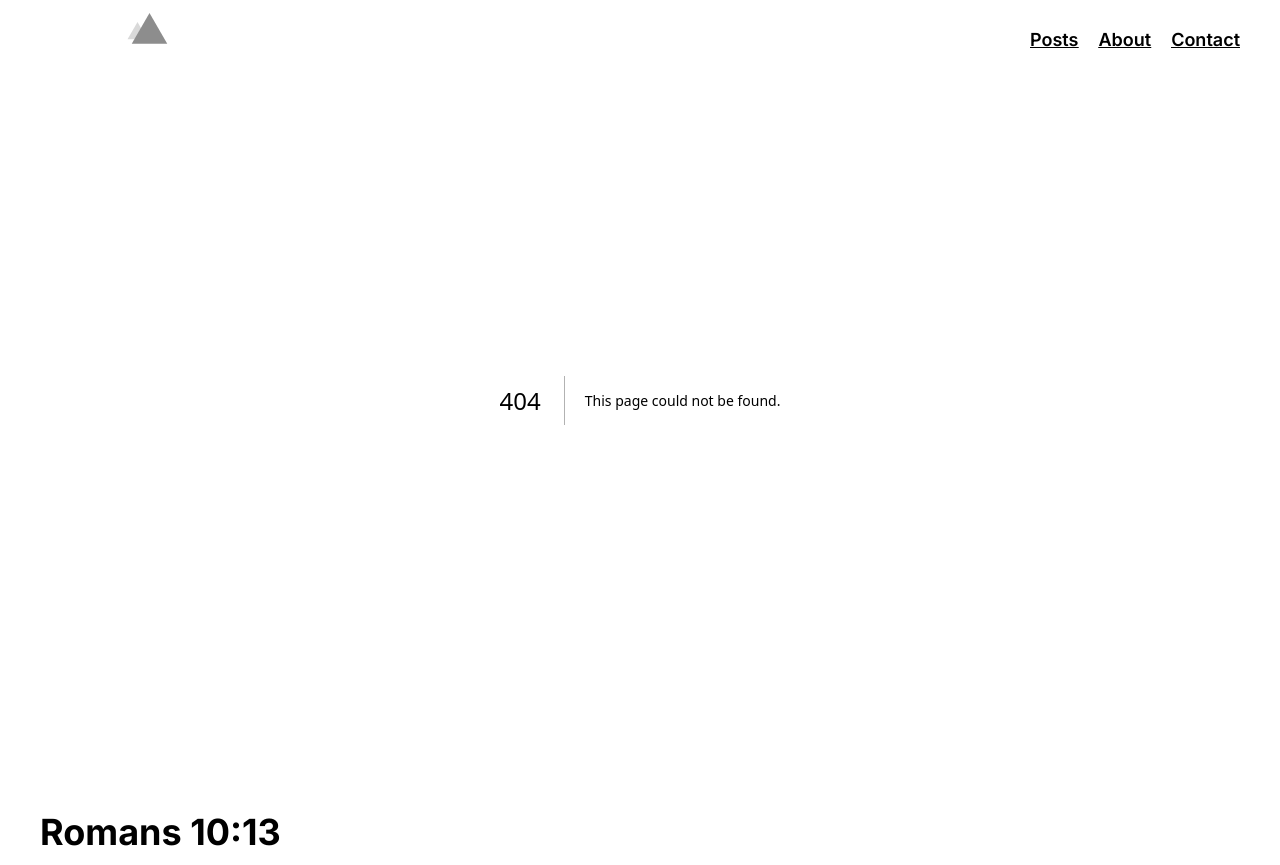
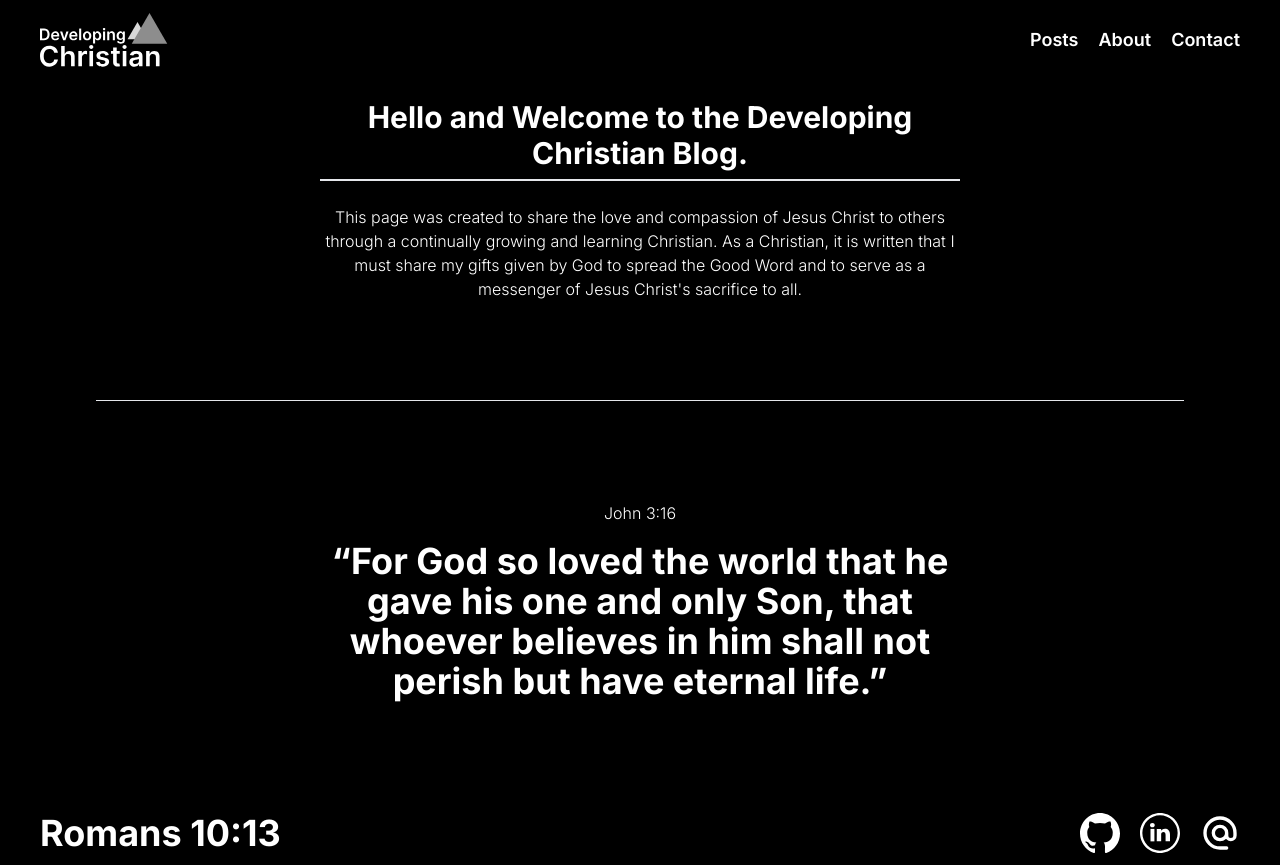
Before and after one commit to epicasino/developing-christian-blog, a Next.js app: page /about in a window 1280 px wide. Before the commit this address had no page. Built offline with nearby package versions, Linux system fonts and the light colour scheme.

Commit message:
completed footer, fixed warnings, started about page

```diff
--- /dev/null
+++ b/src/app/about/page.tsx
@@ -0,0 +1,33 @@
+import ContentBreak from '@/components/utils/ContentBreak';
+import React from 'react';
+
+export default function page() {
+  return (
+    <main>
+      <header className="h-[50vh] flex items-center justify-center">
+        <div className="w-[80vw] xl:w-[50vw] flex flex-col items-center text-center gap-6">
+          <h2 className="border-b-2 pb-2">
+            Hello and Welcome to the Developing Christian Blog.
+          </h2>
+          <p className="font-light">
+            {`This page was created to share the love and compassion of Jesus Christ
+          to others through a continually growing and learning Christian. As a
+          Christian, it is written that I must share my gifts given by God to
+          spread the Good Word and to serve as a messenger of Jesus Christ's
+          sacrifice to all.`}
+          </p>
+        </div>
+      </header>
+      <ContentBreak />
+      <article className="h-[50vh] flex items-center justify-center">
+        <div className="w-[80vw] xl:w-[50vw] flex flex-col items-center text-center gap-4">
+          <p className="font-light">John 3:16</p>
+          <h1 className="">
+            “For God so loved the world that he gave his one and only Son, that
+            whoever believes in him shall not perish but have eternal life.”
+          </h1>
+        </div>
+      </article>
+    </main>
+  );
+}
--- a/src/app/globals.css
+++ b/src/app/globals.css
@@ -4,7 +4,7 @@
 
 @layer components {
   .navbar-links {
-    @apply transition hover:text-white/50 underline;
+    @apply transition hover:text-white/50 hover:underline;
   }
 }
 
@@ -35,3 +35,7 @@ h2 {
 h3 {
   @apply text-lg lg:text-2xl font-bold;
 }
+
+a {
+  text-decoration: none;
+}
--- a/src/app/layout.tsx
+++ b/src/app/layout.tsx
@@ -7,8 +7,8 @@ import Footer from '@/components/footer/Footer';
 const inter = Inter({ subsets: ['latin'] });
 
 export const metadata: Metadata = {
-  title: 'Create Next App',
-  description: 'Generated by create next app',
+  title: 'Developing Christian',
+  description: 'Developing Christian Blog',
 };
 
 export default function RootLayout({
--- a/src/app/page.tsx
+++ b/src/app/page.tsx
@@ -1,13 +1,14 @@
-
 import Article from '@/components/main/articles/Article';
 import MainArticle from '@/components/main/articles/MainArticle';
 import VerseOfTheDay from '@/components/main/verse-of-the-day/VerseOfTheDay';
+import ViewMorePosts from '@/components/main/view-more-posts/ViewMorePosts';
+import ContentBreak from '@/components/utils/ContentBreak';
 
 export default function Home() {
   return (
     <main className="min-h-screen flex flex-col">
       <VerseOfTheDay />
-      <hr className="mx-24" />
+      <ContentBreak />
       <MainArticle
         title="Example"
         date="Aug. 4, 2024"
@@ -15,7 +16,7 @@ export default function Home() {
         text="Lorem ipsum dolor sit amet consectetur adipisicing elit. Unde, ex. Deleniti obcaecati doloribus ipsum dolore nostrum ullam, voluptate placeat labore sunt libero sapiente sed reiciendis magnam eius, quo, velit molestiae. Lorem ipsum dolor sit amet consectetur adipisicing elit. Unde, ex. Deleniti obcaecati doloribus ipsum dolore nostrum ullam, voluptate placeat labore sunt libero sapiente sed reiciendis magnam eius, quo, velit molestiae. Lorem ipsum dolor sit amet consectetur adipisicing elit. Unde, ex. Deleniti obcaecati doloribus ipsum dolore nostrum ullam, voluptate placeat labore sunt libero sapiente sed reiciendis magnam eius, quo, velit molestiae. Lorem ipsum dolor sit amet consectetur adipisicing elit. Unde, ex. Deleniti obcaecati doloribus ipsum dolore nostrum ullam, voluptate placeat labore sunt libero sapiente sed reiciendis magnam eius, quo, velit molestiae. Lorem ipsum dolor sit amet consectetur adipisicing elit. Unde, ex. Deleniti obcaecati doloribus ipsum dolore nostrum ullam, voluptate placeat labore sunt libero sapiente sed reiciendis magnam eius, quo, velit molestiae. Lorem ipsum dolor sit amet consectetur adipisicing elit. Unde, ex. Deleniti obcaecati doloribus ipsum dolore nostrum ullam, voluptate placeat labore sunt libero sapiente sed reiciendis magnam eius, quo, velit molestiae. "
         image="https://cdn.discordapp.com/attachments/1067264226533585056/1270105415190974464/ghastly.png?ex=66b27d58&is=66b12bd8&hm=7dbea665662de2ceda68d5000a51e440e85dafdc3184ab44742edadf0849882f&"
       />
-      <hr className="mx-24" />
+      <ContentBreak />
       <h2 className="self-center mt-10 border-b-2 pb-2">Recent Posts</h2>
       <Article
         title="Example"
@@ -38,6 +39,7 @@ export default function Home() {
         text="Lorem ipsum dolor sit amet consectetur adipisicing elit. Unde, ex. Deleniti obcaecati doloribus ipsum dolore nostrum ullam, voluptate placeat labore sunt libero sapiente sed reiciendis magnam eius, quo, velit molestiae. Lorem ipsum dolor sit amet consectetur adipisicing elit. Unde, ex. Deleniti obcaecati doloribus ipsum dolore nostrum ullam, voluptate placeat labore sunt libero sapiente sed reiciendis magnam eius, quo, velit molestiae. Lorem ipsum dolor sit amet consectetur adipisicing elit. Unde, ex. Deleniti obcaecati doloribus ipsum dolore nostrum ullam, voluptate placeat labore sunt libero sapiente sed reiciendis magnam eius, quo, velit molestiae. Lorem ipsum dolor sit amet consectetur adipisicing elit. Unde, ex. Deleniti obcaecati doloribus ipsum dolore nostrum ullam, voluptate placeat labore sunt libero sapiente sed reiciendis magnam eius, quo, velit molestiae. Lorem ipsum dolor sit amet consectetur adipisicing elit. Unde, ex. Deleniti obcaecati doloribus ipsum dolore nostrum ullam, voluptate placeat labore sunt libero sapiente sed reiciendis magnam eius, quo, velit molestiae. Lorem ipsum dolor sit amet consectetur adipisicing elit. Unde, ex. Deleniti obcaecati doloribus ipsum dolore nostrum ullam, voluptate placeat labore sunt libero sapiente sed reiciendis magnam eius, quo, velit molestiae. "
         image="https://cdn.discordapp.com/attachments/1067264226533585056/1270105415190974464/ghastly.png?ex=66b27d58&is=66b12bd8&hm=7dbea665662de2ceda68d5000a51e440e85dafdc3184ab44742edadf0849882f&"
       />
+      <ViewMorePosts />
     </main>
   );
 }
--- a/src/components/main/articles/Article.tsx
+++ b/src/components/main/articles/Article.tsx
@@ -4,7 +4,7 @@ import { iArticle } from './types';
 
 const Article: FC<iArticle> = ({ date, title, verse, text, image }) => {
   return (
-    <article className="min-h-[20vh] xl:w-[60vw] flex lg:flex-row flex-col p-10 gap-10 items-center justify-center transition hover:bg-zinc-800/50 m-5 rounded-md self-center">
+    <article className="min-h-[20vh] xl:w-[60vw] lg:w-[90vw] flex lg:flex-row flex-col p-10 gap-10 items-center justify-center transition hover:bg-zinc-800/50 m-5 rounded-md self-center">
       <div className="flex flex-col h-full gap-2 justify-center">
         <p className="font-light">{date}</p>
         <div className="flex flex-row justify-between items-end">
--- a/src/components/main/articles/MainArticle.tsx
+++ b/src/components/main/articles/MainArticle.tsx
@@ -4,7 +4,7 @@ import { iArticle } from './types';
 
 const MainArticle: FC<iArticle> = ({ date, title, verse, text, image }) => {
   return (
-    <article className="min-h-[50vh] xl:w-[60vw] grid lg:grid-cols-2 p-10 items-center justify-center transition hover:bg-zinc-800/50 m-5 rounded-md gap-10 self-center">
+    <article className="min-h-[50vh] xl:w-[60vw] lg:w-[90vw] grid lg:grid-cols-2 p-10 items-center justify-center transition hover:bg-zinc-800/50 m-5 rounded-md gap-10 self-center">
       <div className="flex flex-col h-full gap-2 justify-center">
         <p className="font-light">{date}</p>
         <div className="flex flex-row justify-between items-end">
--- /dev/null
+++ b/src/components/main/view-more-posts/ViewMorePosts.tsx
@@ -0,0 +1,20 @@
+export default function ViewMorePosts() {
+  return (
+    <div className="relative transition duration-250 ease-in-out my-16 hover:scale-110">
+      <a
+        className="absolute left-[50%] top-[50%] translate-x-[-50%] translate-y-[-50%] font-semibold bg-zinc-950 px-20 py-3 rounded-lg lg:text-xl transition hover:bg-zinc-900 duration-250 ease-in-out text-lg"
+        href="/posts"
+      >
+        View More Posts
+      </a>
+      <svg
+        viewBox="0 0 1368 35"
+        fill="none"
+        xmlns="http://www.w3.org/2000/svg"
+        className="lg:mx-24 mx-8 transition"
+      >
+        <line y1="17" x2="1368" y2="17" stroke="white" stroke-width="2" />
+      </svg>
+    </div>
+  );
+}
--- a/src/components/navbar/Navbar.tsx
+++ b/src/components/navbar/Navbar.tsx
@@ -2,14 +2,14 @@ import Image from 'next/image';
 
 export default function Navbar() {
   return (
-    <nav className="h-[10vh] w-screen flex justify-between items-center px-10 fixed">
+    <nav className="h-[10vh] w-screen flex justify-between items-center px-10 fixed bg-black/75">
       <a href="/">
         <Image
           src={'/developing-christian-logo.svg'}
           alt="Developing Christian Logo"
           height={0}
           width={0}
-          className="h-fit w-fit"
+          className="h-fit w-fit transition hover:opacity-80"
         />
       </a>
       <ul className="flex flex-row gap-5 font-semibold text-lg">
--- /dev/null
+++ b/src/components/utils/ContentBreak.tsx
@@ -0,0 +1,5 @@
+import React from 'react';
+
+export default function ContentBreak() {
+  return <hr className="mx-24" />;
+}
```
